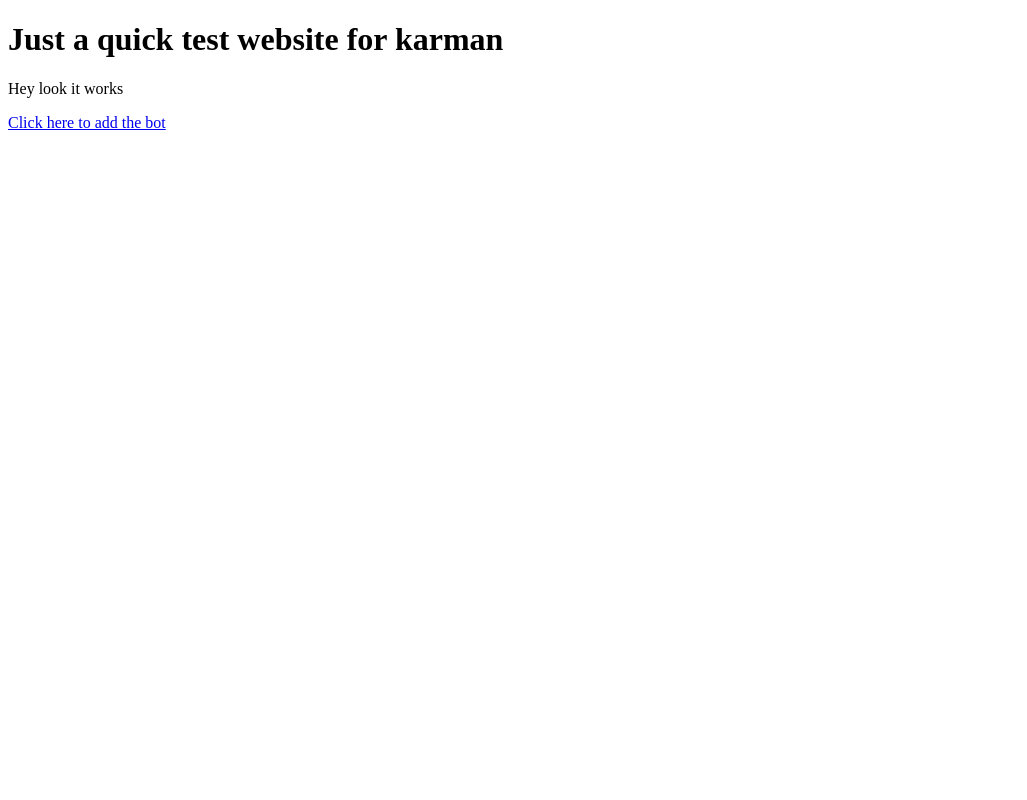
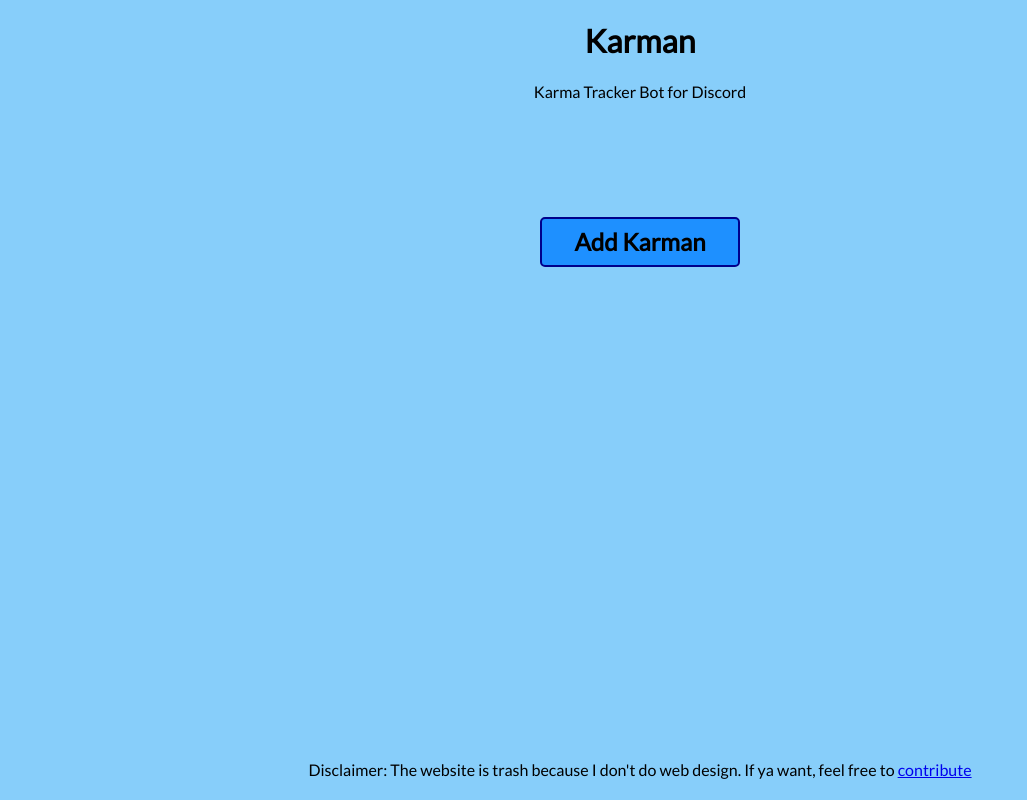
Before and after one commit to deanveloper/Karman, a plain HTML site: page web/index.html in a window 1280 px wide. Shown: the whole page, without its empty margins (0-1027 px from the left). Drawn offline with Linux system fonts and the light colour scheme.

Commit message:
Revamped website

```diff
--- a/web/index.html
+++ b/web/index.html
@@ -1,13 +1,61 @@
 <!DOCTYPE html>
-<html>
+<html lang="en">
 <head>
+    <meta charset="UTF-8">
     <title>test website</title>
+    <link href="https://fonts.googleapis.com/css?family=Lato" rel="stylesheet">
+    <style>
+        body {
+            height: 100%;
+            width: 100%;
+            padding: 0;
+            margin: 0;
+            position: absolute;
+            text-align: center;
+            background-color: lightskyblue;
+            color: black;
+            font-family: 'Lato', sans-serif;
+        }
+        button {
+            position: relative;
+            top: 100px;
+            cursor: pointer;
+            background-color: dodgerblue;
+            border: 2px solid darkblue;
+            border-radius: 5px;
+            width: 200px;
+            height: 50px;
+            font-family: 'Lato', sans-serif;
+            font-weight: bolder;
+            font-size: 24px;
+        }
+        button:hover {
+            background-color: skyblue;
+        }
+        #footer {
+            position: absolute;
+            width: 100%;
+            bottom: 5px;
+        }
+    </style>
+    <script>
+        window.onload = function() {
+            button = document.querySelector("#button");
+            link = document.querySelector("#link");
+
+            button.onclick = function (ev) {
+                link.click(ev)
+            }
+        }
+    </script>
 </head>
 <body>
-<h1>Just a quick test website for karman</h1>
-<p>Hey look it works</p>
-<a href="https://discordapp.com/api/oauth2/authorize?client_id=305486631857684492&scope=bot&permissions=67111936" target="_blank">
-    Click here to add the bot
-</a>
+<h1>Karman</h1>
+<p>Karma Tracker Bot for Discord</p>
+<button id="button">Add Karman</button>
+<a href="https://discordapp.com/api/oauth2/authorize?client_id=305486631857684492&scope=bot&permissions=67111936"
+   target="_blank" id="link"></a>
+<p id="footer">Disclaimer: The website is trash because I don't do web design. If ya want, feel free to
+    <a href="https://github.com/Deanveloper/Karman">contribute</a></p>
 </body>
 </html>
```
